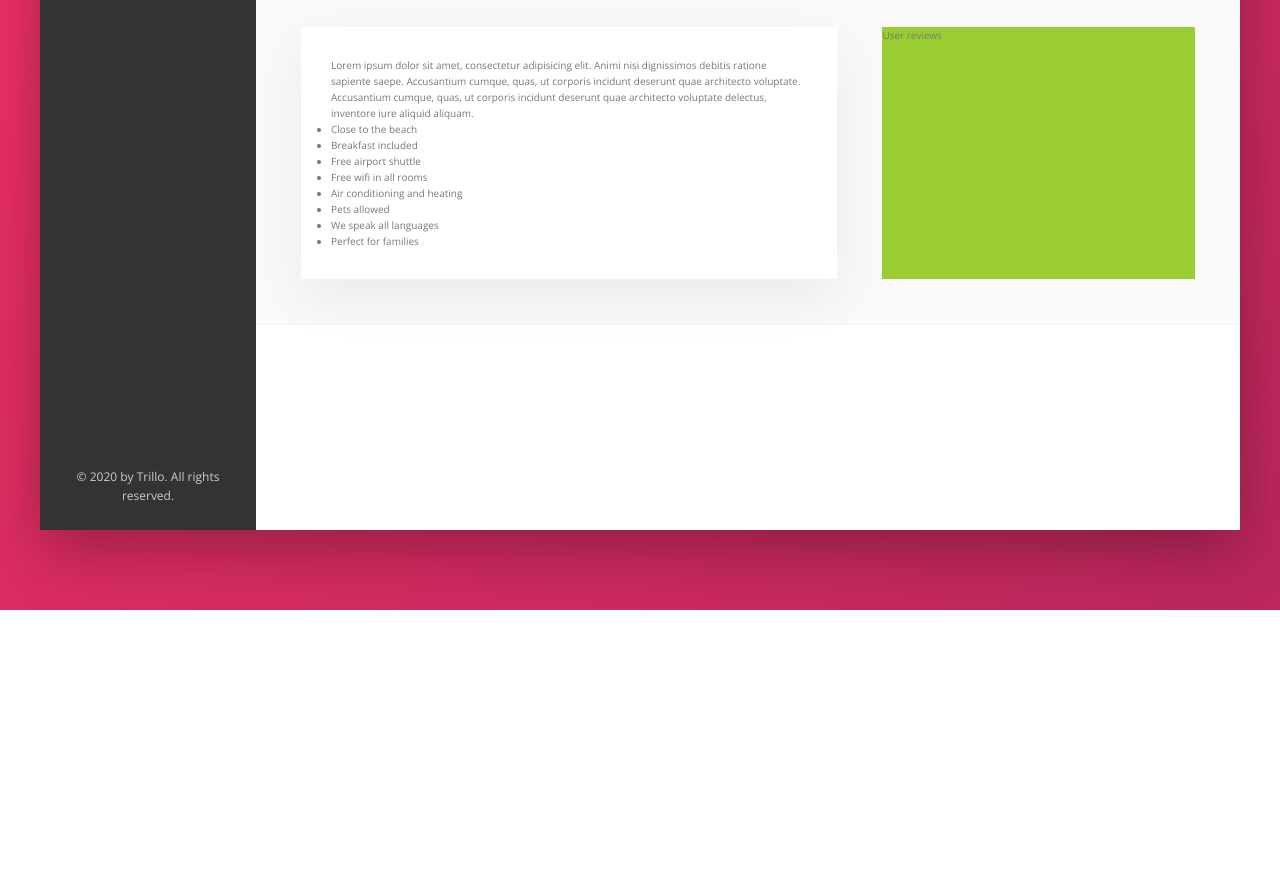
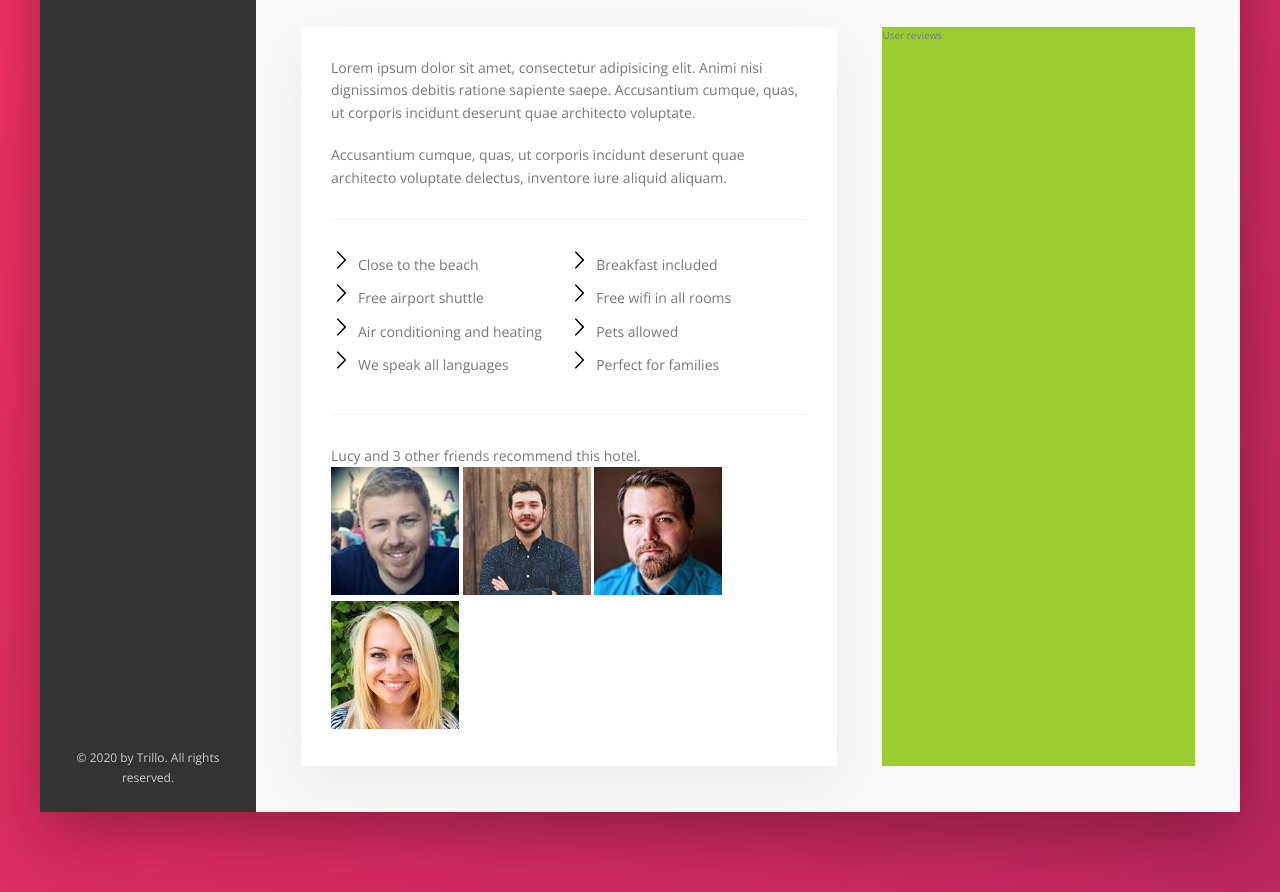
Before and after one commit to jiangmichael1/Learning-Sass-Flexbox-Trillo, a plain HTML site: page index.html in a window 1280 px wide. Shown: the part 620-1512 px from the top of the page. Before the commit the page ends 1230 px from the top, so only its background shows below. Drawn offline with nearby package versions, Linux system fonts and the light colour scheme.

Commit message:
added hotel info lists

```diff
--- a/css/style.css
+++ b/css/style.css
@@ -70,7 +70,6 @@ body {
 
 .hotel-view {
   background-color: #fff;
-  height: 100rem;
   flex: 1; }
 
 .detail {
@@ -80,6 +79,7 @@ body {
   border-bottom: var(--line); }
 
 .description {
+  font-size: 1.4rem;
   background-color: #fff;
   box-shadow: var(--shadow-light);
   padding: 3rem;
@@ -295,3 +295,29 @@ body {
   100% {
     transform: scale(1);
     box-shadow: none; } }
+
+/* PARAGRAPH */
+.paragraph:not(:last-of-type) {
+  margin-bottom: 2rem; }
+
+/* LIST */
+.list {
+  list-style: none;
+  margin: 3rem 0;
+  padding: 3rem 0;
+  border-top: var(--line);
+  border-bottom: var(--line);
+  display: flex;
+  flex-wrap: wrap; }
+  .list__item {
+    flex: 0 0 50%;
+    margin-bottom: .7rem; }
+  .list__item::before {
+    content: '';
+    display: inline-block;
+    height: 2rem;
+    width: 2rem;
+    margin-right: .7rem;
+    background-image: url(../img/chevron-thin-right.svg); }
+
+/* RECOMMEND */
--- a/index.html
+++ b/index.html
@@ -145,6 +145,18 @@
                                 <li class="list__item">We speak all languages</li>
                                 <li class="list__item">Perfect for families</li>
                             </ul>
+                            <div class="recommend">
+                                <p class="recommend__count">
+                                    Lucy and 3 other friends recommend this hotel.
+                                </p>
+                                <div class="recommend__friends">
+                                    <img src="img/user-3.jpg" alt="Friend 1" class="recommend_photo">
+                                    <img src="img/user-4.jpg" alt="Friend 2" class="recommend_photo">
+                                    <img src="img/user-5.jpg" alt="Friend 3" class="recommend_photo">
+                                    <img src="img/user-6.jpg" alt="Friend 4" class="recommend_photo">
+
+                                </div>
+                            </div>
                         </div>
                         <div class="user-reviews">
                             User reviews
--- a/sass/_component.scss
+++ b/sass/_component.scss
@@ -306,3 +306,39 @@
         box-shadow: none;
     }
 }
+
+/* PARAGRAPH */
+.paragraph:not(:last-of-type) {
+    margin-bottom: 2rem;
+}
+
+/* LIST */
+.list {
+    list-style: none;
+    margin: 3rem 0;
+    padding: 3rem 0;
+    border-top: var(--line);
+    border-bottom: var(--line);
+
+    display: flex;
+    flex-wrap: wrap;
+
+    &__item {
+        flex: 0 0 50%;
+        margin-bottom: .7rem;
+    }
+
+    &__item::before {
+        content: '';
+        display: inline-block;
+        height: 2rem;
+        width: 2rem;
+        margin-right: .7rem;
+
+        //older browsers
+        background-image: url(../img/chevron-thin-right.svg);
+    }
+}
+
+
+/* RECOMMEND */
--- a/sass/_layout.scss
+++ b/sass/_layout.scss
@@ -33,8 +33,7 @@
 .hotel-view {
     background-color: #fff;
 
-    // TESTING
-    height: 100rem;
+
 
 
     flex: 1;
@@ -48,6 +47,7 @@
 }
 
 .description {
+    font-size: 1.4rem;
     background-color: #fff;
     box-shadow: var(--shadow-light);
     padding: 3rem;
```
